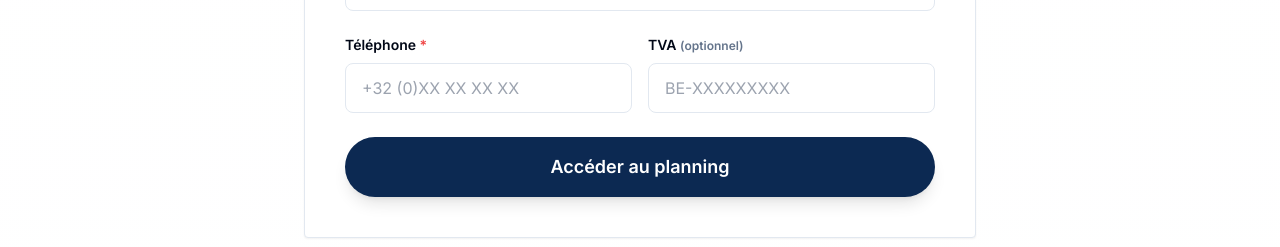
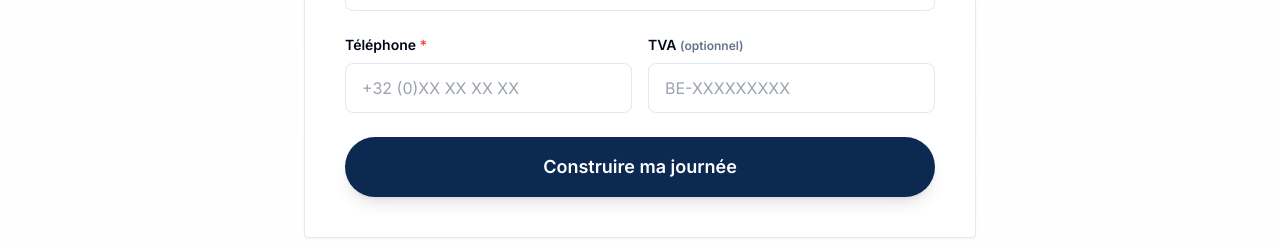
Before and after one commit to FlorianInnovationline/comarden, a Next.js app: page /formations in a window 1280 px wide. Shown: the part 1120-1367 px from the top of the page. Built offline with nearby package versions, Linux system fonts and the light colour scheme.

Commit message:
fix(formations): rename submit button from "Accéder au planning" to "Construire ma journée"
Made-with: Cursor

```diff
--- a/components/formations/RegistrationCard.tsx
+++ b/components/formations/RegistrationCard.tsx
@@ -237,7 +237,7 @@ export default function RegistrationCard({ onSubmit }: RegistrationCardProps) {
               Traitement...
             </>
           ) : (
-            "Accéder au planning"
+            "Construire ma journée"
           )}
         </Button>
       </form>
```
